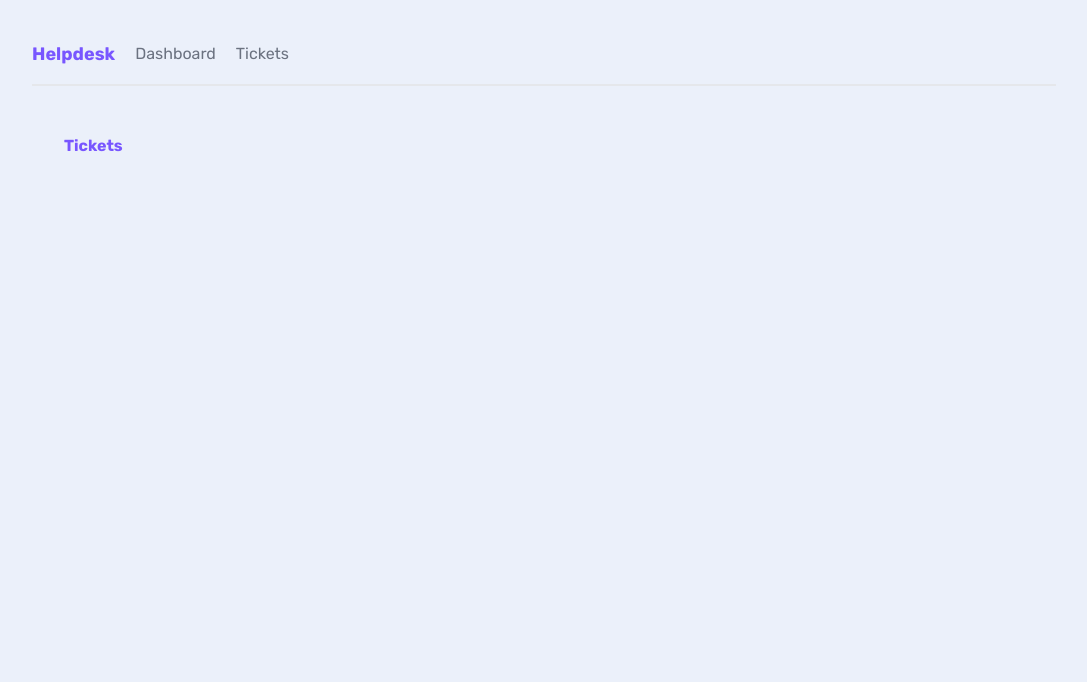
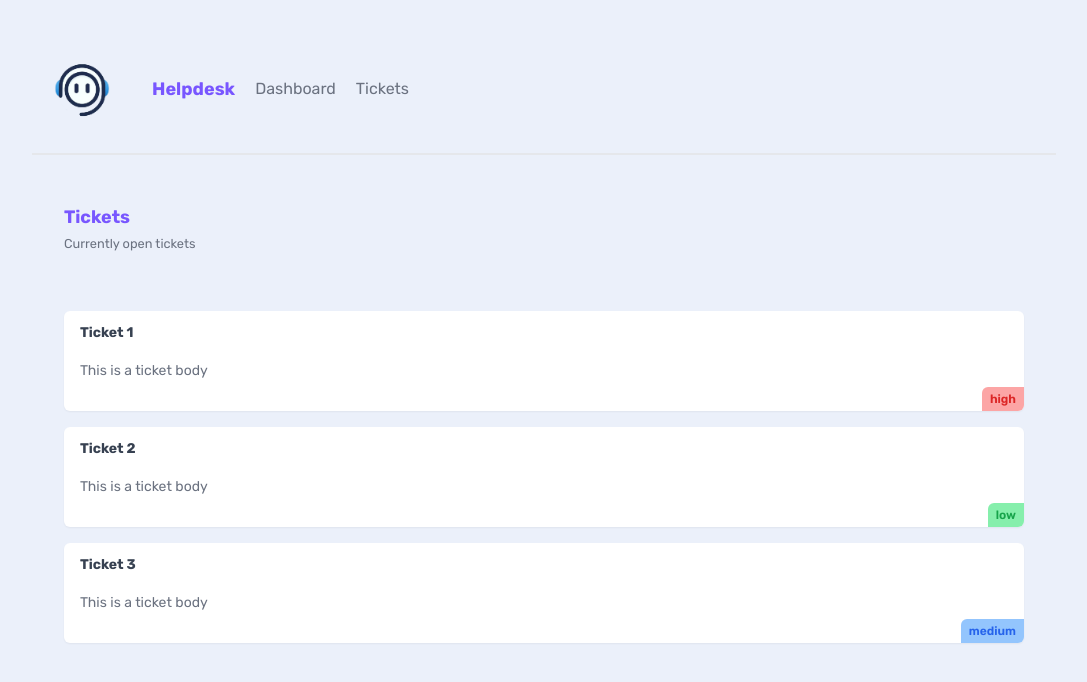
Before and after one commit to gcjbr/helpdesk, a Next.js app: page /tickets in a window 1280 px wide. Shown: the top 682 px of the page, without its empty margins (96-1183 px from the left). Built offline with nearby package versions, Linux system fonts and the light colour scheme; data requests are answered from the project's data file.

Commit message:
Add basic db fecthing

```diff
--- /dev/null
+++ b/_data/db.json
@@ -0,0 +1,25 @@
+{
+    "tickets" : [
+        {
+            "id": 1,
+            "title": "Ticket 1",
+            "body": "This is a ticket body",
+            "priority": "high",
+            "user_email": "user@example.com"
+        },
+        {
+            "id": 2,
+            "title": "Ticket 2",
+            "body": "This is a ticket body",
+            "priority": "low",
+            "user_email": "user@example.com"
+        },
+        {
+            "id": 3,
+            "title": "Ticket 3",
+            "body": "This is a ticket body",
+            "priority": "medium",
+            "user_email": "user@example.com"
+        }
+    ]
+}
--- a/app/components/Navbar.tsx
+++ b/app/components/Navbar.tsx
@@ -1,7 +1,10 @@
 import Link from "next/link";
+import Image from "next/image";
+import logo from "./logo.png";
 export default function Navbar() {
   return (
     <nav>
+      <Image src={logo} alt="Logo" width={100} placeholder="blur" />
       <h1>Helpdesk</h1>
       <Link href="/">Dashboard</Link>
       <Link href="/tickets">Tickets</Link>
--- a/app/page.tsx
+++ b/app/page.tsx
@@ -1,9 +1,30 @@
-import Image from "next/image";
+import Link from "next/link";
 
 export default function Home() {
   return (
     <main>
       <h2>Dashboard</h2>
+      <p>
+        Lorem ipsum dolor sit amet, consectetur adipisicing elit. Odio ipsam
+        distinctio iure, itaque fugit hic laudantium, autem ea voluptates
+        obcaecati unde consequatur quae maxime corrupti doloremque maiores quasi
+        quidem delectus!
+      </p>
+      <div className="flex justify-center my-8">
+        <Link href="/tickets">
+          <button className="btn-primary">View tickets</button>
+        </Link>
+      </div>
+      <h2>Updates</h2>
+      <div className="card">
+        <h3>New feature</h3>
+        <p>
+          Lorem ipsum dolor sit amet, consectetur adipisicing elit. Odio ipsam
+          distinctio iure, itaque fugit hic laudantium, autem ea voluptates
+          obcaecati unde consequatur quae maxime corrupti doloremque maiores
+          quasi quidem delectus!
+        </p>
+      </div>
     </main>
   );
 }
--- /dev/null
+++ b/app/tickets/TicketList.jsx
@@ -0,0 +1,22 @@
+async function getTickets() {
+    const response = await fetch('http://localhost:4000/tickets');
+    return response.json();
+}
+
+
+export default async function TicketList(props) {
+    const tickets = await getTickets();
+    return (
+        <>
+            {tickets.map((ticket) => (
+                <div key={ticket.id} className="card my-5">
+                    <h3>{ticket.title}</h3>
+                    <p>{ticket.body}</p>
+                    <div className={`pill ${ticket.priority}`}>{ticket.priority}</div>
+                </div>
+            ))}
+            {tickets.length === 0 && <div className="text-center">No tickets found</div>}
+
+        </>
+    );
+}
--- a/app/tickets/page.tsx
+++ b/app/tickets/page.tsx
@@ -1,7 +1,18 @@
+import TicketList from "./TicketList";
+
 export default function Tickets() {
   return (
     <main>
-      <h2>Tickets</h2>
+      <nav>
+        <div>
+          <h2>Tickets</h2>
+          <p>
+            <small>Currently open tickets</small>
+          </p>
+        </div>
+      </nav>
+
+      <TicketList />
     </main>
   );
 }
```
Also changed, not shown: app/components/logo.png (added).
